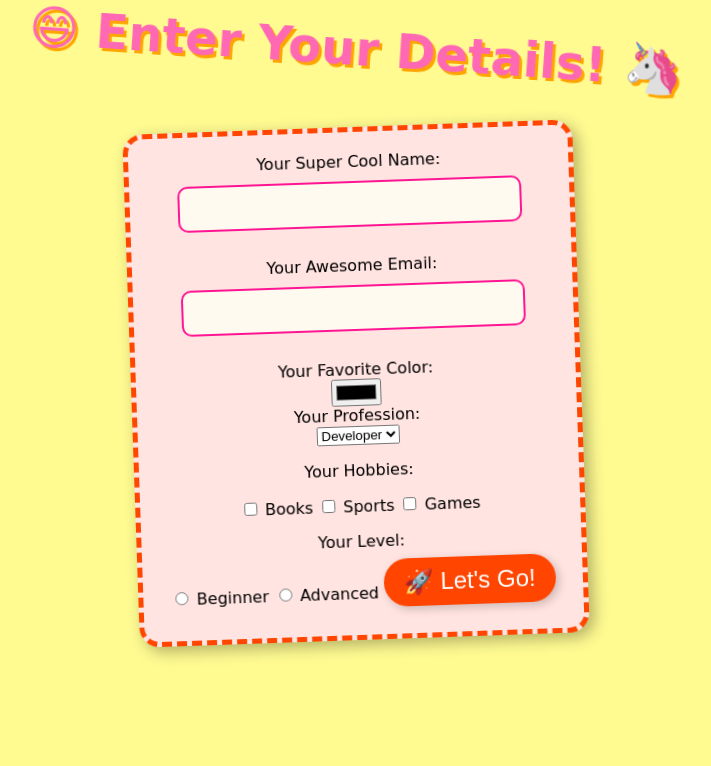
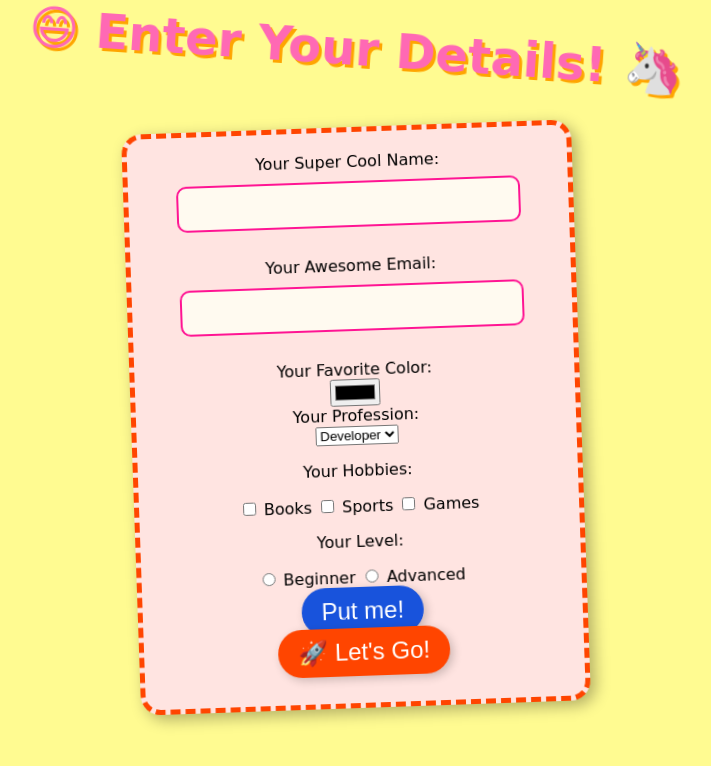
Before and after one commit to dimm-ds/Flask_form_project, a Flask app: page / in a window 1280 px wide. Shown: the top 766 px of the page, without its empty margins (284-995 px from the left). Run offline with Flask 3, Linux system fonts and the light colour scheme.

Commit message:
Initial commit try2 Правка конструктора класса

```diff
--- a/app/static/css/styles.css
+++ b/app/static/css/styles.css
@@ -87,3 +87,15 @@ body {
     transform: scale(1.2);
     transition: 0.3s ease;
 }
+
+.secret-button {
+    background-color: #1853dc;
+    color: white;
+    font-size: 1.5rem;
+    padding: 10px 20px;
+    border: none;
+    border-radius: 50px;
+    cursor: pointer;
+    box-shadow: 3px 3px 10px rgba(0, 0, 0, 0.2);
+    transition: opacity 0.3s;
+    }
--- a/app/templates/form.html
+++ b/app/templates/form.html
@@ -15,9 +15,9 @@
 			<label for="email">Your Awesome Email:</label>
 			<input type="email" id="email" name="email" required><br><br>
 
+
 			<label for="color">Your Favorite Color:</label>
 			<div><input type="color" id="color" name="color"></div>
-
 
 			<label for="profession">Your Profession:</label>
 			<div>
@@ -37,6 +37,14 @@
 			<label><input type="radio" name="level" value="beginner"> Beginner</label>
 			<label><input type="radio" name="level" value="advanced"> Advanced</label>
 
+			<div>
+				<button type="reset" class="secret-button"
+						onclick="this.style.display='none'; this.nextElementSibling.style.display='block'">
+					Put me!
+				</button>
+				<div style="display:none; font-size:20px; margin-top:10px;">Don't click everything!</div>
+			</div>
+
 			<button type="submit" class="funny-button">🚀 Let's Go!</button>
 		</form>
 	</body>
```
Lines whose indentation alone changed are shown as unchanged.
